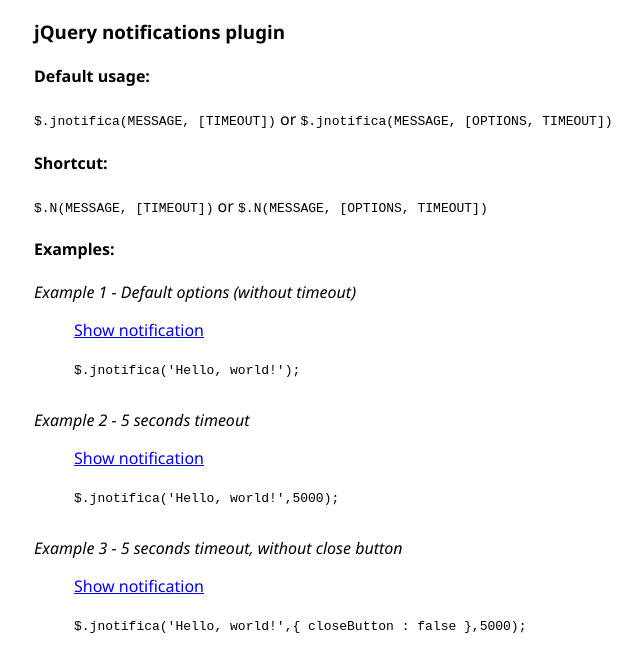
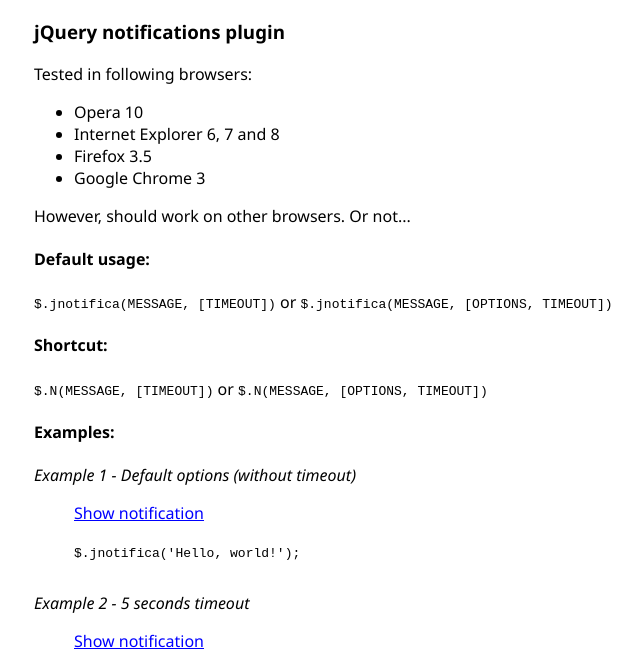
Before and after one commit to lenon/jNotifica, a plain HTML site: page index.html in a window 1280 px wide. Shown: the part 117-779 px from the top of the page, without its empty margins (156-798 px from the left). Drawn offline with Linux system fonts and the light colour scheme.

Commit message:
Example page updated

```diff
--- a/index.html
+++ b/index.html
@@ -13,6 +13,15 @@
 	<div id="container">
 		<h1>jNotifica</h1>
 		<h3>jQuery notifications plugin</h3>
+		<p>Tested in following browsers:<br/>
+			<ul>
+				<li>Opera 10</li>
+				<li>Internet Explorer 6, 7 and 8</li>
+				<li>Firefox 3.5</li>
+				<li>Google Chrome 3</li>
+			</ul>
+			However, should work on other browsers. Or not...
+		</p>
 		<h4>Default usage:</h4>
 		<code>$.jnotifica(MESSAGE, [TIMEOUT])</code> or <code>$.jnotifica(MESSAGE, [OPTIONS, TIMEOUT])</code>
 		<h4>Shortcut:</h4>
--- a/js/jnotifica.jquery.js
+++ b/js/jnotifica.jquery.js
@@ -1,6 +1,6 @@
 /*
  * jQuery jNotifica plugin
- * Version 1.0 (3-OUT-2009)
+ * Version 1.1 (4-OUT-2009)
  *
  * Copyright (c) 2009 Lenon Marcel <contato@techlive.org>
  * Dual licensed under the MIT and GPL licenses:
```
